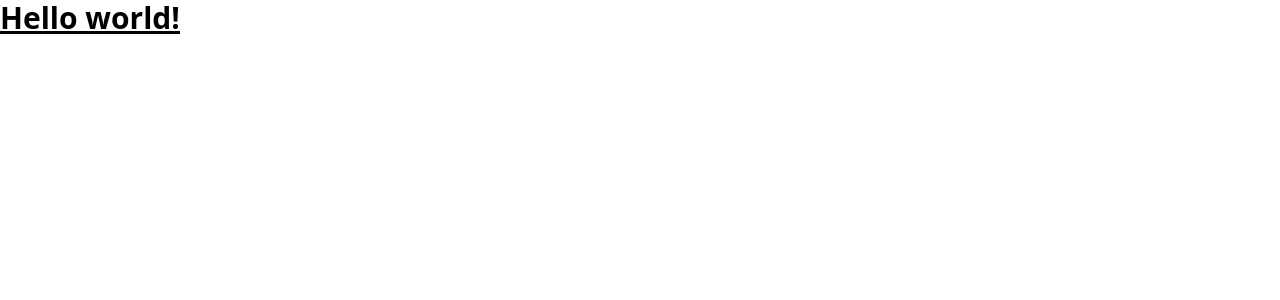
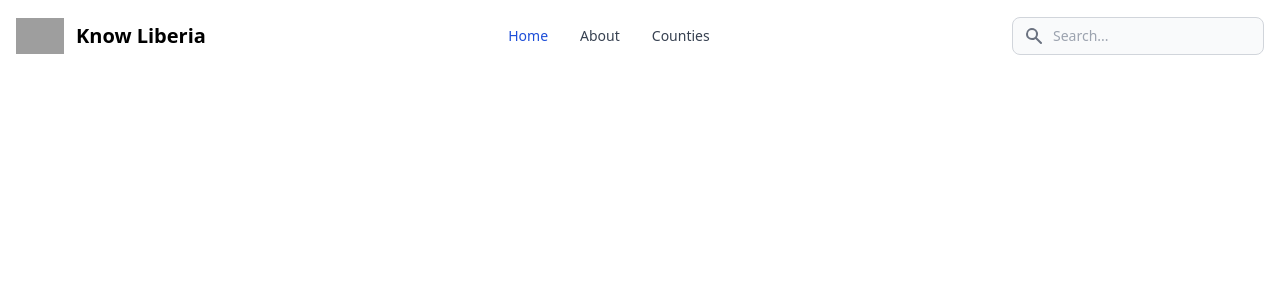
Before and after one commit to xyberkid/know-liberia, a React (Create React App) app: page / in a window 1280 px wide. Shown: the top 300 px of the page. Built offline with nearby package versions, Linux system fonts and the light colour scheme; grey boxes are pictures that could not be loaded.

Commit message:
initial commit

```diff
--- a/src/App.js
+++ b/src/App.js
@@ -1,7 +1,8 @@
+import Navbar from "./components/Navbar"
 export default function App() {
   return (
-    <h1 className="text-3xl font-bold underline">
-      Hello world!
-    </h1>
+    <>
+      <Navbar />
+    </>
   )
 }
--- /dev/null
+++ b/src/components/Navbar.js
@@ -0,0 +1,51 @@
+import React from "react";
+export default function Navbar() {
+    return (
+
+        <nav class="bg-white border-gray-200 px-2 sm:px-4 py-2.5 rounded dark:bg-blue-900">
+            <div class="container flex flex-wrap items-center justify-between mx-auto">
+                <a href="/" class="flex items-center">
+                    <img src="https://upload.wikimedia.org/wikipedia/commons/thumb/b/b8/Flag_of_Liberia.svg/800px-Flag_of_Liberia.svg.png?20210909153121" class="h-6 mr-3 sm:h-9" alt="Flowbite Logo" />
+                    <span class="self-center text-xl font-semibold whitespace-nowrap dark:text-white">Know Liberia</span>
+                </a>
+                <div class="flex md:order-2">
+                    <button type="button" data-collapse-toggle="navbar-search" aria-controls="navbar-search" aria-expanded="false" class="md:hidden text-gray-500 dark:text-gray-400 hover:bg-gray-100 dark:hover:bg-gray-700 focus:outline-none focus:ring-4 focus:ring-gray-200 dark:focus:ring-gray-700 rounded-lg text-sm p-2.5 mr-1" >
+                        <svg class="w-5 h-5" aria-hidden="true" fill="currentColor" viewBox="0 0 20 20" xmlns="http://www.w3.org/2000/svg"><path fill-rule="evenodd" d="M8 4a4 4 0 100 8 4 4 0 000-8zM2 8a6 6 0 1110.89 3.476l4.817 4.817a1 1 0 01-1.414 1.414l-4.816-4.816A6 6 0 012 8z" clip-rule="evenodd"></path></svg>
+                        <span class="sr-only">Search</span>
+                    </button>
+                    <div class="relative hidden md:block">
+                        <div class="absolute inset-y-0 left-0 flex items-center pl-3 pointer-events-none">
+                            <svg class="w-5 h-5 text-gray-500" aria-hidden="true" fill="currentColor" viewBox="0 0 20 20" xmlns="http://www.w3.org/2000/svg"><path fill-rule="evenodd" d="M8 4a4 4 0 100 8 4 4 0 000-8zM2 8a6 6 0 1110.89 3.476l4.817 4.817a1 1 0 01-1.414 1.414l-4.816-4.816A6 6 0 012 8z" clip-rule="evenodd"></path></svg>
+                            <span class="sr-only">Search icon</span>
+                        </div>
+                        <input type="text" id="search-navbar" class="block w-full p-2 pl-10 text-sm text-gray-900 border border-gray-300 rounded-lg bg-gray-50 focus:ring-blue-500 focus:border-blue-500 dark:bg-gray-700 dark:border-gray-600 dark:placeholder-gray-400 dark:text-white dark:focus:ring-blue-500 dark:focus:border-blue-500" placeholder="Search..." />
+                    </div>
+                    <button data-collapse-toggle="navbar-search" type="button" class="inline-flex items-center p-2 text-sm text-gray-500 rounded-lg md:hidden hover:bg-gray-100 focus:outline-none focus:ring-2 focus:ring-gray-200 dark:text-gray-400 dark:hover:bg-gray-700 dark:focus:ring-gray-600" aria-controls="navbar-search" aria-expanded="false">
+                        <span class="sr-only">Open menu</span>
+                        <svg class="w-6 h-6" aria-hidden="true" fill="currentColor" viewBox="0 0 20 20" xmlns="http://www.w3.org/2000/svg"><path fill-rule="evenodd" d="M3 5a1 1 0 011-1h12a1 1 0 110 2H4a1 1 0 01-1-1zM3 10a1 1 0 011-1h12a1 1 0 110 2H4a1 1 0 01-1-1zM3 15a1 1 0 011-1h12a1 1 0 110 2H4a1 1 0 01-1-1z" clip-rule="evenodd"></path></svg>
+                    </button>
+                </div>
+                <div class="items-center justify-between hidden w-full md:flex md:w-auto md:order-1" id="navbar-search">
+                    <div class="relative mt-3 md:hidden">
+                        <div class="absolute inset-y-0 left-0 flex items-center pl-3 pointer-events-none">
+                            <svg class="w-5 h-5 text-gray-500" aria-hidden="true" fill="currentColor" viewBox="0 0 20 20" xmlns="http://www.w3.org/2000/svg"><path fill-rule="evenodd" d="M8 4a4 4 0 100 8 4 4 0 000-8zM2 8a6 6 0 1110.89 3.476l4.817 4.817a1 1 0 01-1.414 1.414l-4.816-4.816A6 6 0 012 8z" clip-rule="evenodd"></path></svg>
+                        </div>
+                        <input type="text" id="search-navbar" class="block w-full p-2 pl-10 text-sm text-gray-900 border border-gray-300 rounded-lg bg-gray-50 focus:ring-blue-500 focus:border-blue-500 dark:bg-gray-700 dark:border-gray-600 dark:placeholder-gray-400 dark:text-white dark:focus:ring-blue-500 dark:focus:border-blue-500" placeholder="Search..." />
+                    </div>
+                    <ul class="flex flex-col p-4 mt-4 border border-gray-100 rounded-lg bg-gray-50 md:flex-row md:space-x-8 md:mt-0 md:text-sm md:font-medium md:border-0 md:bg-white dark:bg-gray-800 md:dark:bg-gray-900 dark:border-gray-700">
+                        <li>
+                            <a href="#" class="block py-2 pl-3 pr-4 text-white bg-blue-700 rounded md:bg-transparent md:text-blue-700 md:p-0 dark:text-white" aria-current="page">Home</a>
+                        </li>
+                        <li>
+                            <a href="#" class="block py-2 pl-3 pr-4 text-gray-700 rounded hover:bg-gray-100 md:hover:bg-transparent md:hover:text-blue-700 md:p-0 md:dark:hover:text-white dark:text-gray-400 dark:hover:bg-gray-700 dark:hover:text-white md:dark:hover:bg-transparent dark:border-gray-700">About</a>
+                        </li>
+                        <li>
+                            <a href="#" class="block py-2 pl-3 pr-4 text-gray-700 rounded hover:bg-gray-100 md:hover:bg-transparent md:hover:text-blue-700 md:p-0 dark:text-gray-400 md:dark:hover:text-white dark:hover:bg-gray-700 dark:hover:text-white md:dark:hover:bg-transparent dark:border-gray-700">Counties</a>
+                        </li>
+                    </ul>
+                </div>
+            </div>
+        </nav>
+
+    )
+}
```
Also changed, not shown: src/components/Counties.js (added).
